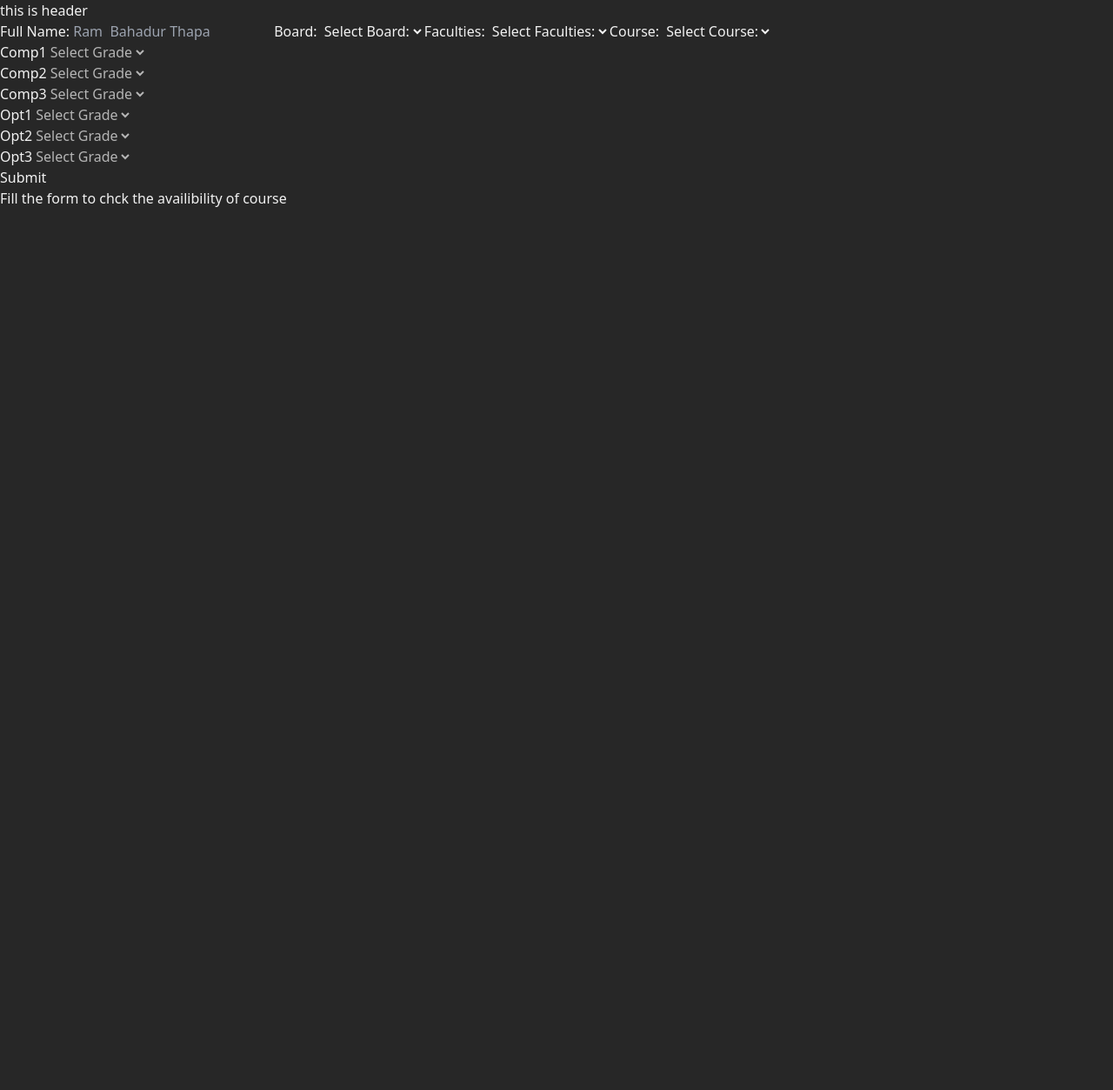
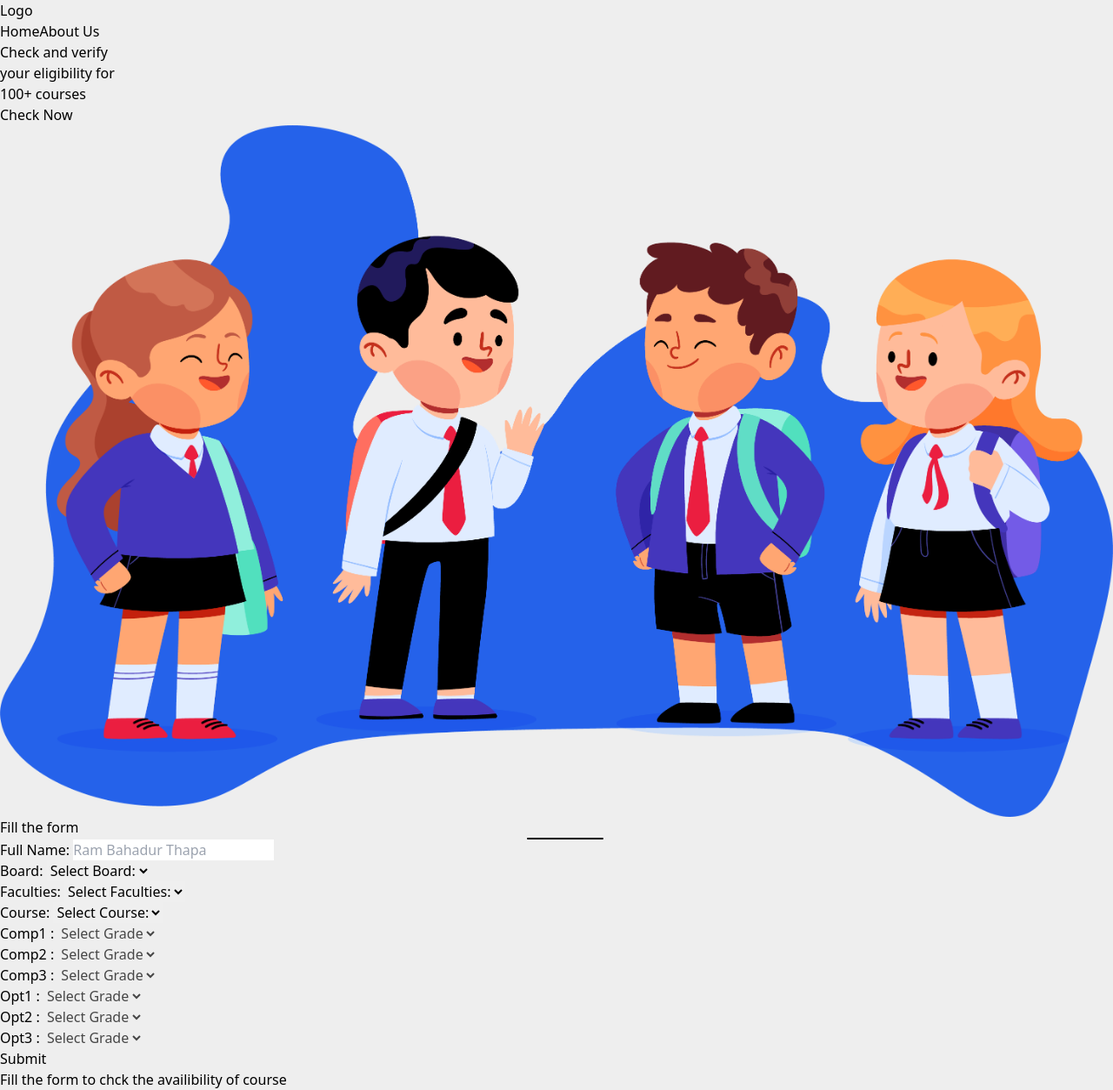
Before and after one commit to im-bipo/Project-E, a React (Vite) app: page / in a window 1280 px wide. Shown: the whole page at 87% size. Before the commit the page ends 800 px from the top, so only its background shows below. Built offline with nearby package versions, Linux system fonts and the light colour scheme.

Commit message:
adding life in desert

```diff
--- a/index.html
+++ b/index.html
@@ -7,7 +7,7 @@
     <title>Check Your Eligibility</title>
   </head>
   <body>
-    <div id="root"></div>
+    <div id="root" style="max-width: 1800px; margin: auto; background-color: #eeeeee;"></div>
     <script type="module" src="/src/main.jsx"></script>
   </body>
 </html>
--- a/src/App.jsx
+++ b/src/App.jsx
@@ -1,31 +1,61 @@
-import React, { useState } from 'react'
-import GetData from './Components/GetData/GetData'
-import ShowList from './Components/ShowResult/ShowList'
+import React, { useState } from "react";
+import GetData from "./Components/GetData/GetData";
+import ShowList from "./Components/ShowResult/ShowList";
+import studentPic from "./assets/image/students.png";
 
 const App = () => {
-  const [UserDetails,setUserDetails] = useState([])
-  const [MarkSheet,setMarksheet] = useState([])
+  const [UserDetails, setUserDetails] = useState([]);
+  const [MarkSheet, setMarksheet] = useState([]);
 
-  const updateData = (UserDtls,GradeSheet) =>{
-    setUserDetails(UserDtls)
-    setMarksheet(GradeSheet)
-  }
+  const updateData = (UserDtls, GradeSheet) => {
+    setUserDetails(UserDtls);
+    setMarksheet(GradeSheet);
+  };
   return (
     <>
-    <header className='text-center my-3'>
-      this is header
+      <header className="h-20 bg-[#f5f5f5]">
+        <nav className="fixed bg-[#f5f5f5] flex items-center w-[100vw] h-20 border-b-2">
+          <div className="pl-10 w-1/2">Logo</div>
+          <div className="w-1/2 text-[1.1rem] flex justify-end">
+            <a href="/" className="text-blue-800 mr-4">
+              Home
+            </a>
+            <a href="/" className="mr-4 sm:mr-14">
+              About Us
+            </a>
+          </div>
+        </nav>
       </header>
+      <main className="flex flex-col-reverse bg-[#f5f5f5] m-auto py-5 max-w-[30rem] md:max-w-[unset] md:m-[unset] md:flex-row md:min-h-[22rem] md:pt-10">
+        <div className="flex flex-col pl-[5vw] md:pt-12 md:w-1/2 lg:1/3 lg:items-center">
+          <div>
+          <h1 className="font-normal text-gray-700 text-3xl md:text-[2.5rem] md:leading-[3rem] lg:text-5xl lg:leading-[4rem]">
+            Check and verify
+            <br /> your eligibility for
+            <br /> 100+ courses
+          </h1>
+          <button
+            type="button"
+            class="bg-gray-800 w-32 my-10 py-1 p-5 rounded-lg text-white"
+          >
+            Check Now
+          </button>
+          </ div>
+        </div>
+        <div className="md:w-1/2 lg:w-2/3 flex justify-center items-center overflow-hidden ">
+          <img
+            src={studentPic}
+            alt="studentPic"
+            className="w-[80%] max-w-[28rem] my-10 md:my-0 md:w-full md:min-w-[30rem] lg:min-w-[42rem] object-contain"
+          />
+        </div>
+      </main>
 
-    <GetData
-    SendData = {updateData}
-    />
+      <GetData SendData={updateData} />
 
-    <ShowList
-    userDetails={UserDetails}
-    markSheet = {MarkSheet}
-    />
+      <ShowList userDetails={UserDetails} markSheet={MarkSheet} />
     </>
-  )
-}
+  );
+};
 
-export default App
+export default App;
--- a/src/Components/CheckEligibility/CheckEligibility.jsx
+++ b/src/Components/CheckEligibility/CheckEligibility.jsx
@@ -1,53 +1,39 @@
 import React, { useState } from "react";
-
-const courseCriteria = {
-  CSIT: {
-    board: "NEB",
-    faculty: "Science",
-    // minGrade: 'C',
-    requiredSubjects: ["Mathematics"],
-  },
-  BSc: {
-    board: "NEB",
-    faculty: "Science",
-    // minGrade: 'C',
-    requiredSubjects: [],
-  },
-  MBBS: {
-    board: "NEB",
-    faculty: "Science",
-    // minGrade: 'C',
-    requiredSubjects: ["Biology"],
-  },
-  BBS: {
-    board: "NEB",
-    faculty: "Management",
-    // minGrade: 'C',
-    requiredSubjects: [],
-  },
-};
-
+import {courseCriteria} from '../../assets/db/courseCriteria'
 const CheckEligibility = ({ userDetails, markSheet }) => {
   let CheckList = [];
 
   const { userName, board, facultie, course } = userDetails;
 
-  Object.keys(courseCriteria).map((course) => {
-    if (
-      courseCriteria[course].board == board && //chekc board
-      courseCriteria[course].faculty == facultie &&   //chek faculty
-      (courseCriteria[course].requiredSubjects.length === 0 ||  //check required subject
-        courseCriteria[course].requiredSubjects.some((sub) =>
-          Object.keys(markSheet).includes(sub)
-        ))
-    ) {
-      CheckList = CheckList.concat(course);
+  const courseKeys = Object.keys(courseCriteria);
+  for (let i = 0; i < courseKeys.length; i++) {
+    const course = courseKeys[i];
+    if (courseCriteria[course][board]) {
+      const currentBoard = courseCriteria[course][board]
+      if (
+        currentBoard.faculty.some((value) => value == facultie) && //check faculty
+        (currentBoard.requiredSubjects.length === 0 || //check required subject
+          currentBoard.requiredSubjects.every((sub) =>
+            Object.keys(markSheet).includes(sub)
+          )) &&
+        Object.values(markSheet).every(
+          (value) => value <= currentBoard.minGrade
+        )
+      ) {
+        CheckList = CheckList.concat(course);
+      }
     }
-  });
+  }
+
   return (
     <>
       {CheckList.map((item, index) => (
-        <div key={index}>{item}</div>
+        <div
+          key={index}
+          className="w-[80%] h-20 bg-gray-200 rounded-md m-auto my-5 flex justify-center items-center"
+        >
+          {item}
+        </div>
       ))}
     </>
   );
--- a/src/Components/GetData/GetData.jsx
+++ b/src/Components/GetData/GetData.jsx
@@ -95,17 +95,24 @@ const GetData = ({ SendData }) => {
   }
 
   return (
-    <section className="flex flex-col space-y-5">
-      <form onSubmit={handleSubmit}>
-        <label htmlFor="userName">Full Name: </label>
+    <section className=" bg-[#ffffff] pt-20 flex m-auto flex-col  max-w-[30rem] md:max-w-[unset]">
+      <h2 className="font-medium text-xl text-center ctmUnderline">Fill the form</h2>
+      <form onSubmit={handleSubmit} className=" flex flex-wrap flex-col p-10">
+        <div className="md:flex md:flex-wrap">
+          <div className="md:w-1/2 md:flex justify-center items-center">
+            <label htmlFor="userName" className="mr-3">
+              Full Name:{" "}
+            </label>
             <input
               name="userName"
-          placeholder="Ram  Bahadur Thapa"
+              placeholder="Ram Bahadur Thapa"
               type="text"
               onChange={handleChange}
               required
-          className="bg-gray-500 mx-4 rounded-sm px-2"
+              autocomplete="off"
+              className="bg-inherit ring-opacity-0 border-gray-800 border-b-2 focus:outline-none  mt-1 mb-4  max-w-[26rem] md:w-[70%]"
             />
+          </div>
 
           <InputBox
             lable="Board: "
@@ -129,6 +136,7 @@ const GetData = ({ SendData }) => {
             value={userDetails.course}
             list={courseList}
           />
+        </div>
 
         <MarkSheet
           boardName={userDetails.board}
--- a/src/Components/GetData/InputBox.jsx
+++ b/src/Components/GetData/InputBox.jsx
@@ -6,13 +6,16 @@ const InputBox = ({lable,handleChange,name,value,list}) => {
     }
   return (
     <>
-     <label htmlFor={name}>{lable}</label>
-            <select onChange={change} name={name} value={value} required className='bg-gray-500 mx-4 rounded-sm px-2 my-4' >
+    <div className="md:w-1/2 md:flex justify-center items-center md:my-2">
+     <label htmlFor={name} className='inline-block mr-3'>{lable}</label>
+            <select onChange={change} name={name} value={value} required className='bg-[unset] border-gray-800 border-b-2
+            focus:outline-none mt-1 mb-4 w-[80vw] max-w-[26rem] md:w-[75%]' >
                 <option value='' disabled >Select {lable}</option>
                 {list.map((item) => (
-                    <option key={item} value={item}>{item}</option>
-                ))}
+                  <option key={item} value={item}>{item}</option>
+                  ))}
             </select>
+                  </div>
     </>
   )
 }
--- a/src/Components/GetData/MarkSheet.jsx
+++ b/src/Components/GetData/MarkSheet.jsx
@@ -23,11 +23,9 @@ const MarkSheet = ({ boardName, subjectList, sendReportCard }) => {
 
 
     return (
-        <div id='markSheet'>
-            <div className='flex space-x-5 flex-wrap'>
-
+        <div id='markSheet' className='border-gray-300 mt-5 border-t-2'>
+            <div className='flex flex-col'>
                 {
-
                     Object.keys(gradeSheet).map((subject, index) => (
                         <Subject
                             key={index}
--- a/src/Components/GetData/Subject.jsx
+++ b/src/Components/GetData/Subject.jsx
@@ -23,21 +23,21 @@ const Subject = ({ boardName, name, changeHandler, value, isDisable }) => {
 
   return (
     <>
-      <div className="mt-5">
-        <label htmlFor={name}>{name}</label>
+      <div className="mt-5 flex flex-wrap ">
+        <label htmlFor={name} className="w-1/3 ">{name} : </label>
         <select
           disabled={isDisable}
           onChange={change}
           name={name}
           value={value}
           required
-          className="bg-gray-500 mx-4 rounded-sm px-2"
+          className="bg-[unset] border-gray-800 border-b-2 focus:outline-none w-2/3 "
         >
           <option value="" disabled>
             Select Grade
           </option>
           {gradeList.map((gradeLetter, index) => (
-            <option key={index} value={gradeLetter}>
+            <option key={index} value={index} className="">
               {gradeLetter}
             </option>
           ))}
--- a/src/Components/ShowResult/ShowList.jsx
+++ b/src/Components/ShowResult/ShowList.jsx
@@ -11,7 +11,7 @@ markSheet}
   Object.keys(markSheet).map((item) => {
   })
 
-  if (Object.values(markSheet).includes('NG')){
+  if (Object.values(markSheet).includes(8)){
     return(
       <>
       <div>
@@ -28,6 +28,7 @@ if (Object.keys(markSheet).length === 0){
       </div>
     )
   }
+  console.log(markSheet);
   return(
     <>
   You are eligible for:
--- /dev/null
+++ b/src/assets/db/courseCriteria.js
@@ -0,0 +1,42 @@
+
+export const courseCriteria = {
+    CSIT: {
+      NEB: {
+        faculty: ["Science"],
+        minGrade: 5,
+        requiredSubjects: ["Physics", "Mathematics"],
+      },
+      'A-Level' : {
+        faculty: ["Science"],
+        minGrade: 4,
+        requiredSubjects: ["Physics", "Mathematics"],
+      },
+      // 'CTEVTE' : {
+      //   faculty: ["Science"],
+      //   minGrade: 5,
+      //   requiredSubjects: ["Physics", "Mathematics"],
+      // },
+    },
+    BSc: {
+      NEB : {
+        faculty: ["Science"],
+        minGrade: 6,
+        requiredSubjects: [],
+      },
+    },
+    MBBS: {
+      NEB : {
+        faculty: ["Science"],
+        minGrade: 5,
+        requiredSubjects: ["Biology"],
+      },
+      },
+    BBS: {
+      NEB : {
+        board: ["NEB"],
+        faculty: ['Science','LAW',"Management"],
+        minGrade: 7,
+        requiredSubjects: [],
+      },
+    },
+  };
--- a/src/assets/db/courseDetails.js
+++ b/src/assets/db/courseDetails.js
@@ -17,7 +17,7 @@ export const courseDetails = {
         "Chemistry",
         "Biology",
       ],
-      "Test Group": [
+      "Test Group Test GroupTest GroupTest GroupTest GroupTest GroupTest GroupTest Group": [
         "English",
         "Nepali",
         "EPH",
@@ -65,7 +65,7 @@ export const courseDetails = {
     },
   },
   'A-Level': {
-    'SCIENCE': {
+    Science : {
       "ENGINEERING":
       ["English General Paper",
       "Physics", "Chemistry",
@@ -93,7 +93,7 @@ export const courseDetails = {
         "Mathematics"
       ],
     },
-    'NON-SCIENCE': {
+    'Non-Science': {
       "MANAGEMENT":
       ["English General Paper",
       "Accounting",
@@ -110,14 +110,14 @@ export const courseDetails = {
       ],
     },
   },
-  CTEVT: {
-    HA: {
-      "HA Subject list": ["English", "Nepali", "One", "Two", "Three", "Four"],
-    },
-    GA: {
-      "GA Subject list": ["English", "Nepali", "One", "Two", "Three", "Four"],
-    },
-  },
+  // CTEVT: {
+  //   HA: {
+  //     "HA Subject list": ["English", "Nepali", "One", "Two", "Three", "Four"],
+  //   },
+  //   GA: {
+  //     "GA Subject list": ["English", "Nepali", "One", "Two", "Three", "Four"],
+  //   },
+  // },
 };
 
 export const boardLists = Object.keys(courseDetails);
--- a/src/assets/db/db.js
+++ b/src/assets/db/db.js
@@ -1,5 +1,6 @@
 export const gradeScore = ['A+','A','B+','B','C+','C','D+','D','NG']
-export const ALevelGrade = ['A*','A','B','C','D','E']
+// export const gradeScore['0', '1','2', '3','4',' 5','6', '7','8']
+export const ALevelGrade =['A*','A','B','C','D','E']
 
 export const defaultSubject =
    [ 'Comp1',
--- a/src/index.css
+++ b/src/index.css
@@ -3,7 +3,21 @@
 @tailwind utilities;
 
 *{
-    background-color: rgb(39, 39, 39);
-    color: rgb(241, 241, 241);
     scroll-behavior: smooth;
 }
+.ctmUnderline::after{
+content: '';
+display: flex;
+margin: auto;
+top: 0;
+bottom: 0;
+left: 0;
+right: 0;
+position: relative;
+width: 5.5rem;
+transform: translateX(10px);
+height: 2px;
+background-color: black;
+border-radius: 50rem;
+
+}
```
Also changed, not shown: src/assets/image/students.png (added). Lines whose indentation alone changed are shown as unchanged.
